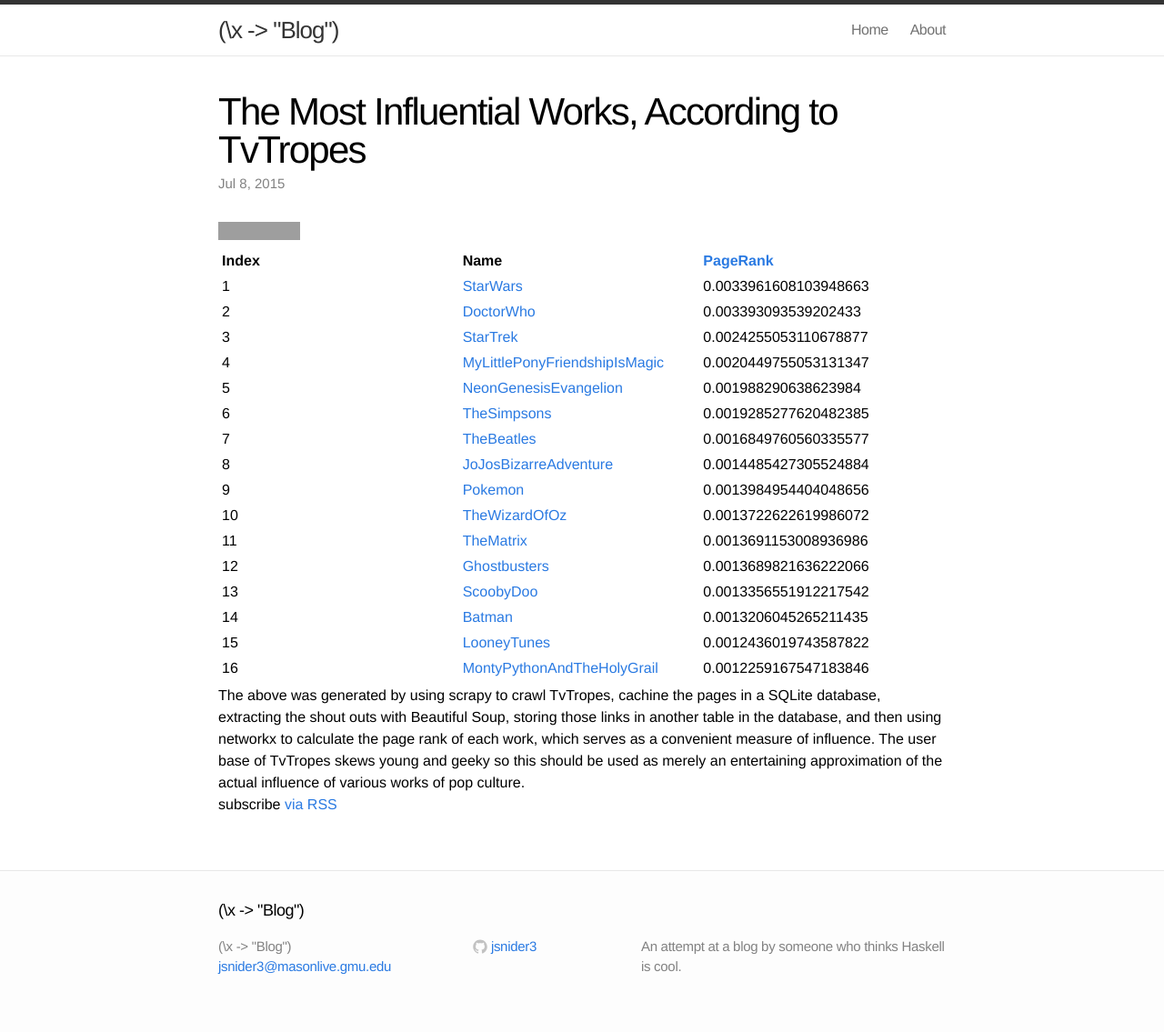
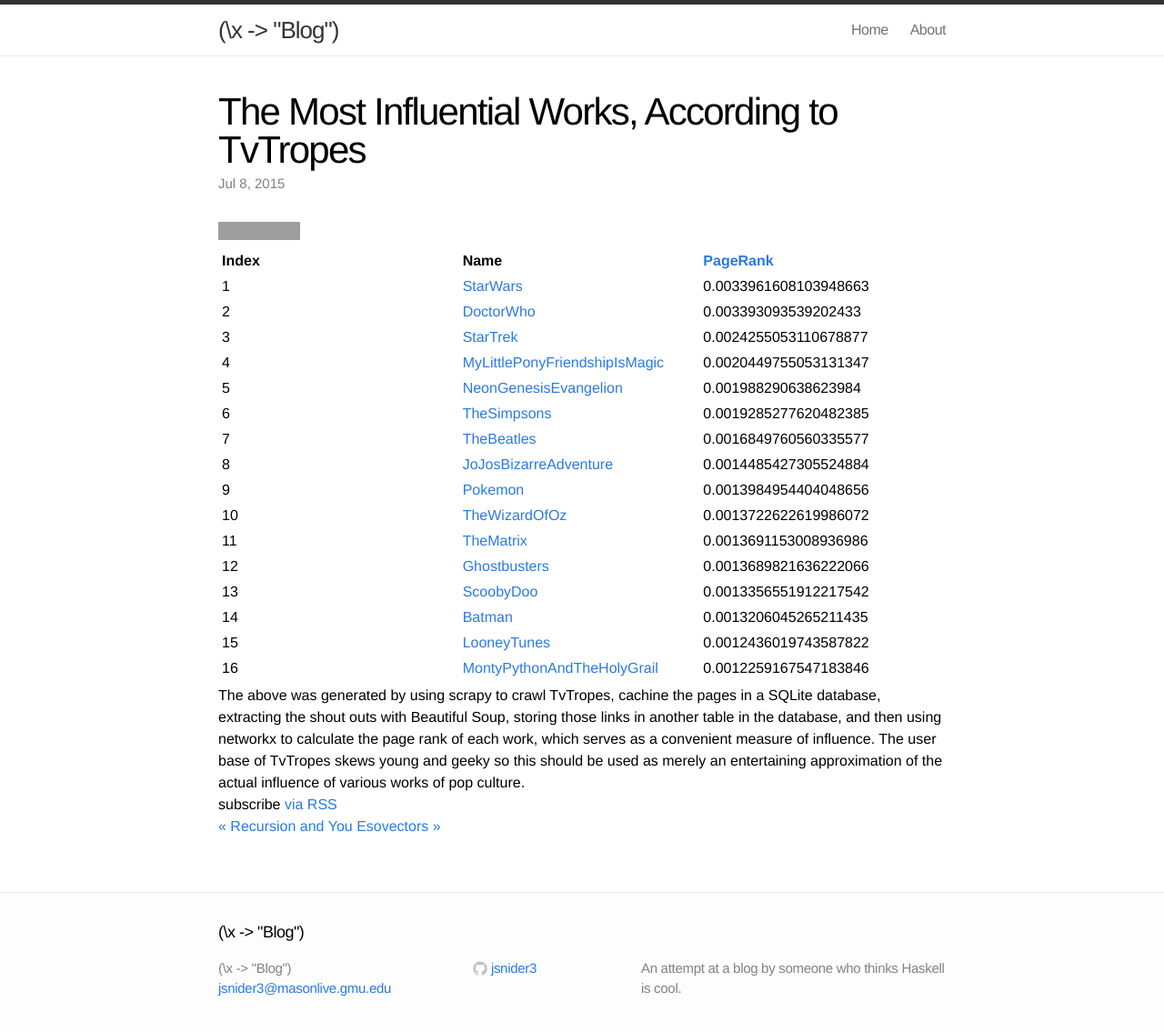
Before and after one commit to jsnider3/QuisCustodiet, a Jekyll site: the page built from index.html, in a window 1280 px wide. Shown: the top 1135 px of the page at 91% size. Built offline with Jekyll 4.4.1, drawn with Linux system fonts in a browser that asks for light colours; nearby versions of some CDN libraries; comment, search, counter and statistics services are not loaded; grey boxes are pictures that could not be loaded.

Commit message:
Added next and prev.

```diff
--- a/index.html
+++ b/index.html
@@ -48,5 +48,6 @@
   </par>
 
   <p class="rss-subscribe">subscribe <a href="{{ "/feed.xml" | prepend: site.baseurl }}">via RSS</a></p>
-
+<a class="next" href="/update/stack/recursion/2015/06/29/recursion-and-you/">&laquo; Recursion and You</a>
+<a class="prev" href="/update/data-structures/2015/08/08/esovectors/">Esovectors &raquo;</a>
 </div>
```
Also changed, not shown: 1 other file.
